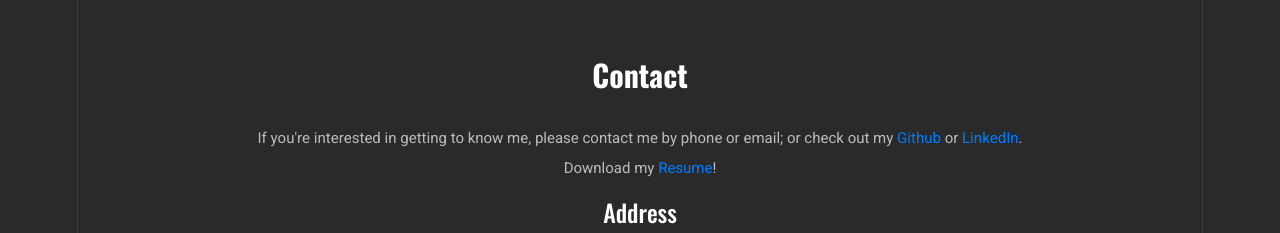
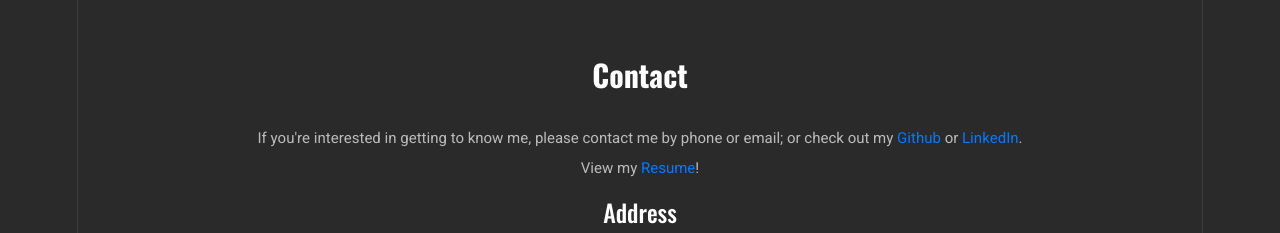
Before and after one commit to gabrielejm/jg-react-portfolio, a React (Create React App) app: page / in a window 1280 px wide. Shown: the part 5620-5853 px from the top of the page. Built offline with nearby package versions, Linux system fonts and the light colour scheme; a web font is replaced by a local one.

Commit message:
small grammar adjustments

```diff
--- a/src/components/Contact.js
+++ b/src/components/Contact.js
@@ -30,7 +30,7 @@ class Contact extends Component {
                     LinkedIn
                   </a>
                   .<br></br>
-                  Download my{" "}
+                  View my{" "}
                   <a target="_blank" href={Resume}>
                     Resume
                   </a>
```
